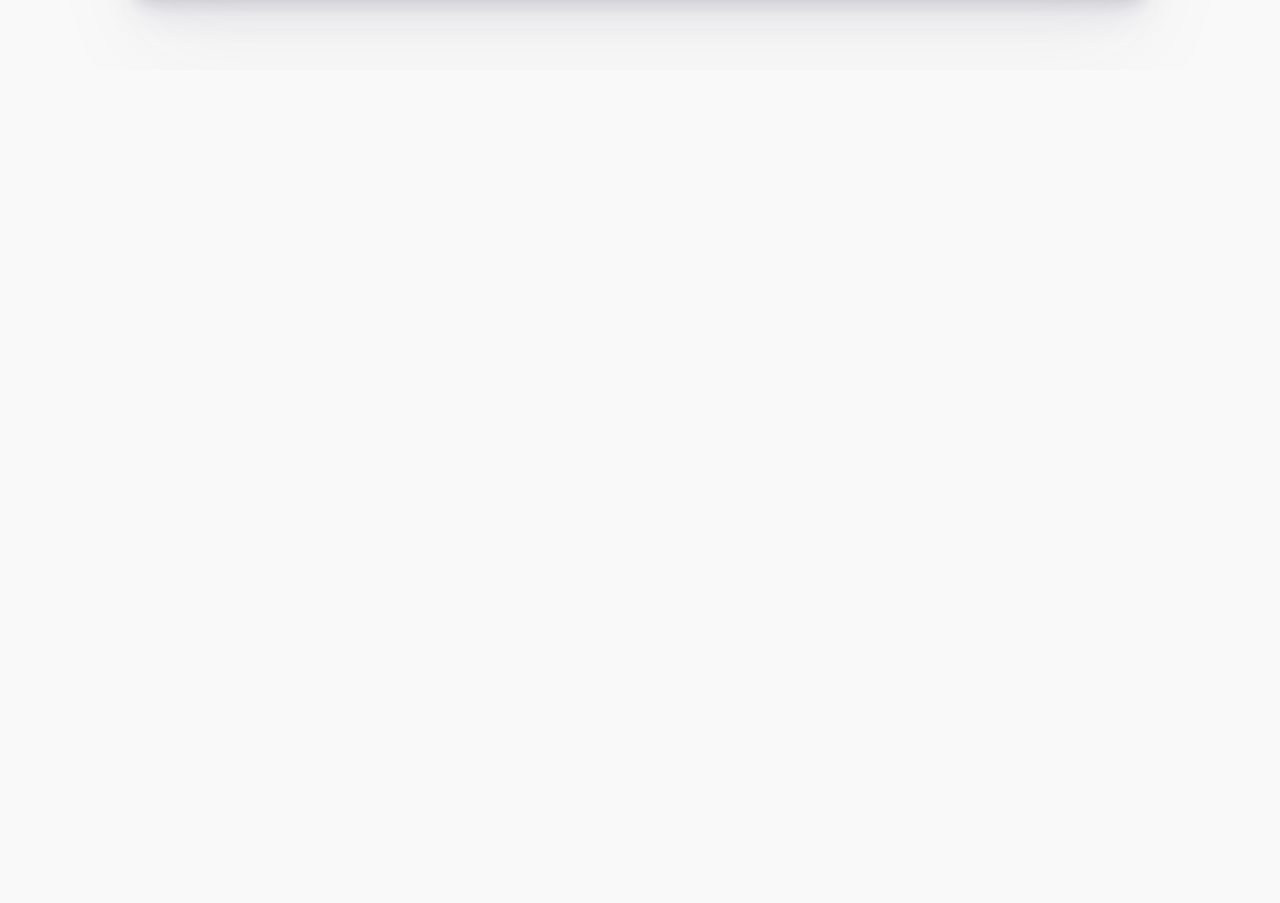
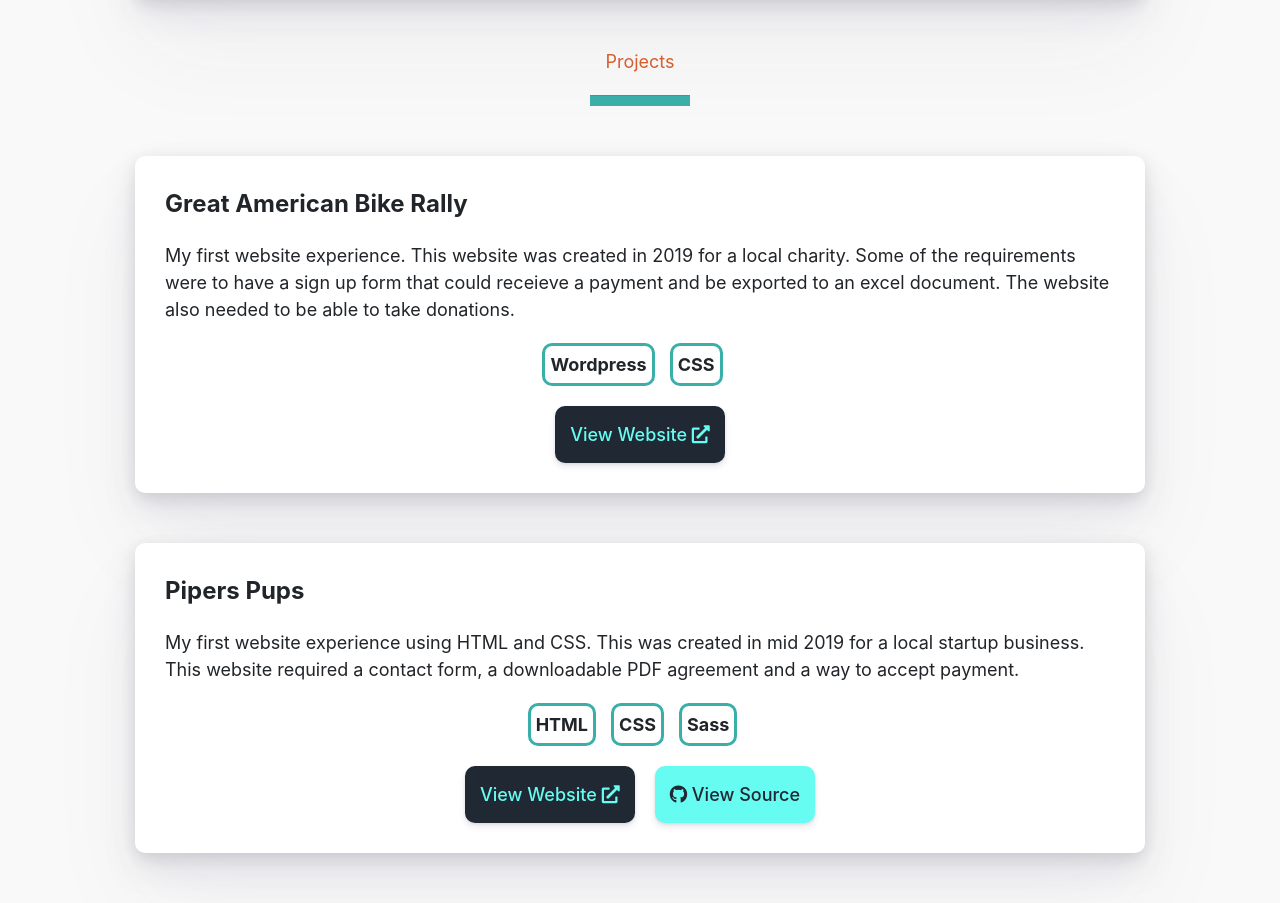
Before and after one commit to jmotts17/portfolio-ng, an Angular app: page / in a window 1280 px wide. Shown: the part 730-1633 px from the top of the page. Before the commit the page ends 800 px from the top, so only its background shows below. Built offline with nearby package versions, Linux system fonts and the light colour scheme.

Commit message:
Updated formatting and styling

```diff
--- a/src/app/feature/projects/projects.component.css
+++ b/src/app/feature/projects/projects.component.css
@@ -1,15 +1,67 @@
+hr {
+  width: 10rem;
+  /* background-color: #45a29e; */
+  background-color: #3aafa9;
+  height: 10px;
+  margin: 2rem auto;
+}
+
 .project-container {
   background-color: #fff;
-  border-radius: 4px;
+  border-radius: 10px;
   box-shadow: 0 50px 100px rgb(50 50 93 / 5%), 0 15px 35px rgb(50 50 93 / 10%),
     0 5px 15px rgb(0 0 0 / 10%);
-  padding: 2rem;
-  margin: 3rem;
+  padding: 3rem;
+  margin: 5rem;
 }
 
+.project-title {
+  font-size: 24px;
+  font-weight: bold;
+  margin-bottom: 2rem;
+}
+
+.project-desc {
+  margin-bottom: 2rem;
+}
+
+.project-languages-container {
+  display: flex;
+  justify-content: center;
+  align-items: center;
+}
 .project-languages {
-  border: 2px solid rgb(47, 93, 140);
+  /* border: 3px solid #45a29e; */
+  border: 3px solid #3aafa9;
   padding: 5px;
-  border-radius: 5px;
+  border-radius: 10px;
   margin-right: 15px;
 }
+
+.project-links-container {
+  display: flex;
+  justify-content: center;
+  align-items: center;
+  margin-top: 2rem;
+}
+
+.project-link {
+  box-shadow: 0 4px 6px rgb(50 50 93 / 11%), 0 1px 3px rgb(0 0 0 / 8%);
+  padding: 15px;
+  border-radius: 10px;
+  background-color: #1f2833;
+  color: #66fcf1;
+  font-weight: 500;
+  text-decoration: none;
+}
+
+.project-source {
+  box-shadow: 0 4px 6px rgb(50 50 93 / 11%), 0 1px 3px rgb(0 0 0 / 8%);
+  padding: 15px;
+  border-radius: 10px;
+  background-color: #66fcf1;
+  color: #1f2833;
+  font-weight: 500;
+  text-decoration: none;
+  margin-left: 2rem;
+}
--- a/src/app/feature/projects/projects.component.html
+++ b/src/app/feature/projects/projects.component.html
@@ -1,28 +1,33 @@
-<!-- <section id="project-section">
-    <h1 class="section-title text-center">- Projects -</h1>
+<section id="project-section">
+    <div class="section-title text-center">Projects</div>
+    <hr>
     <div class="container-lg">
         <div class="project-container">
-            <h2>Great American Bike Rally</h2>
-            <p>My first website experience. This website was created in 2019 for a local charity. Some of the requirements were to have a sign up form that could receieve a payment and be exported to an excel document. The website also needed to be able to take donations.</p>
-            <div>
+            <div class="project-title">Great American Bike Rally</div>
+            <div class="project-desc">My first website experience. This website was created in 2019 for a local charity. Some of the requirements were to have a sign up form that could receieve a payment and be exported to an excel document. The website also needed to be able to take donations.</div>
+            <div class="project-languages-container">
                 <span class="project-languages text-bold">Wordpress</span>
                 <span class="project-languages text-bold">CSS</span>
             </div>
-            <div class="project-links">
-                <a href="https://greatamericanbikerally.com/">View Website</a>
+            <div class="project-links-container">
+                <a target="_blank" class="project-link" href="https://greatamericanbikerally.com/">View Website <i class="fas fa-external-link-alt"></i></a>
             </div>
         </div>
     </div>
 
     <div class="container-lg">
         <div class="project-container">
-            <h2>Pipers Pups</h2>
-            <p>My first website experience using HTML and CSS. This was created in mid 2019 for a local startup business. This website required a contact form, a downloadable PDF agreement and a way to accept payment.</p>
-            <div>
+            <div class="project-title">Pipers Pups</div>
+            <div class="project-desc">My first website experience using HTML and CSS. This was created in mid 2019 for a local startup business. This website required a contact form, a downloadable PDF agreement and a way to accept payment.</div>
+            <div class="project-languages-container">
                 <span class="project-languages text-bold">HTML</span>
                 <span class="project-languages text-bold">CSS</span>
                 <span class="project-languages text-bold">Sass</span>
             </div>
+            <div class="project-links-container">
+                <a target="_blank" class="project-link" href="https://unruffled-lamarr-b5c1fe.netlify.app">View Website <i class="fas fa-external-link-alt"></i></a>
+                <a target="_blank" class="project-source" href="https://github.com/jmotts17/Pipers_Pups"><i class="fab fa-github"></i> View Source</a>
+            </div>
         </div>
     </div>
-</section> -->
+</section>
```
